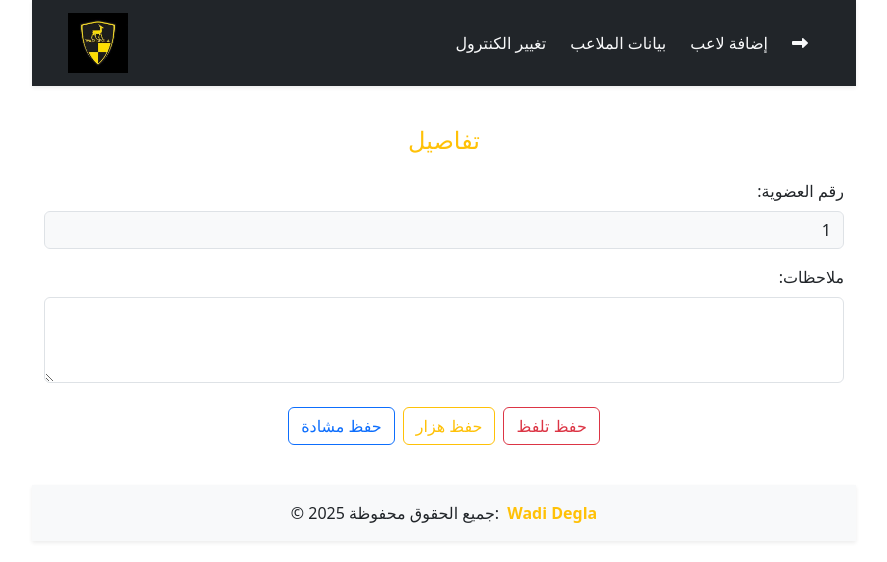
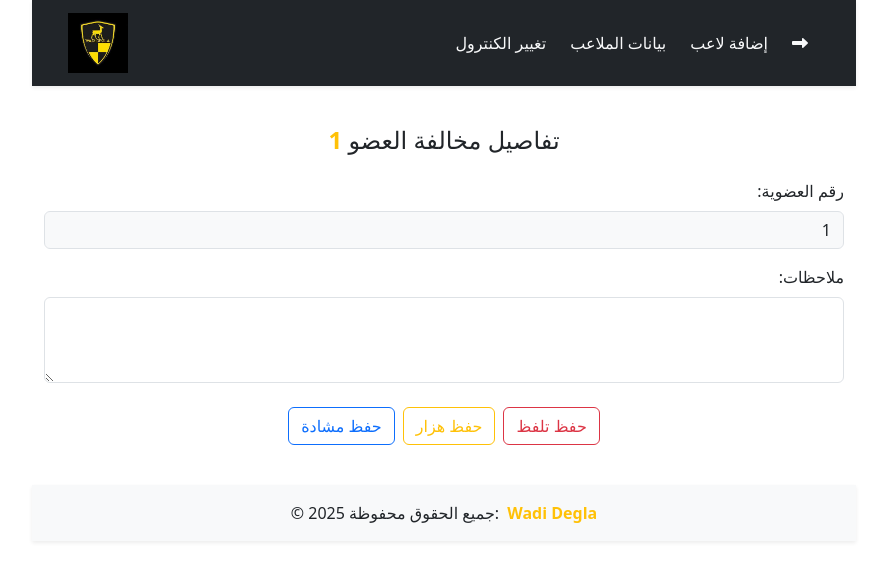
Before and after one commit to peterAlpert/WadiDegla, an Angular app: page /violation/1/1/1 in a window 1280 px wide. Shown: the top 562 px of the page, without its empty margins (196-1083 px from the left). Built offline with nearby package versions, Linux system fonts and the light colour scheme.

Commit message:
fix issue in violation-details html

```diff
--- a/src/app/Components/violation-details/violation-details.component.html
+++ b/src/app/Components/violation-details/violation-details.component.html
@@ -1,5 +1,5 @@
 <div class="container py-4 text-end" dir="rtl">
-    <h4 class="text-center text-warning mb-4">تفاصيل {{ member?.memberName }}</h4>
+    <h4 class="text-center mb-4">تفاصيل مخالفة العضو <span class="text-warning fw-bolder">{{ memberName }}</span></h4>
 
     <div class="mb-3">
         <label class="form-label">رقم العضوية:</label>
```
